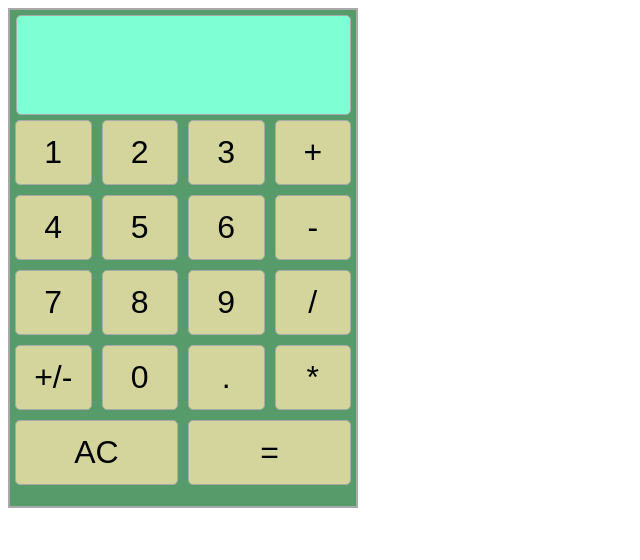
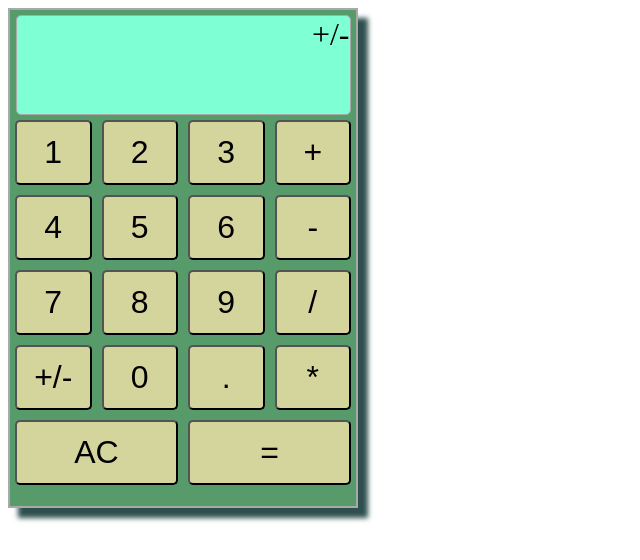
Before and after one commit to olopok/calculator, a plain HTML site: page index.html in a window 1280 px wide. Both pictures are taken after a click on the button "+/-". Shown: the whole page, without its empty margins (0-640 px from the left). Drawn offline with Linux system fonts and the light colour scheme.

Commit message:
start to code in js

```diff
--- a/index.html
+++ b/index.html
@@ -9,28 +9,10 @@
 <body>
 <section class="mainbox">
     <div class="display">
-        <input type="text" name="display" id="display">
+        <!-- <input type="text" name="display" id="display"> -->
     </div>
 
     <div class="buttonbox">
-        <!-- <div class="button">1</div>
-        <div class="button">2</div>
-        <div class="button">3</div>
-        <div class="button">+</div>
-        <div class="button">4</div>
-        <div class="button">5</div>
-        <div class="button">6</div>
-        <div class="button">-</div>
-        <div class="button">7</div>
-        <div class="button">8</div>
-        <div class="button">9</div>
-        <div class="button">/</div>
-        <div class="button">+/-</div>
-        <div class="button">0</div>
-        <div class="button">.</div>
-        <div class="button">x</div>
-        <div class="button">AC</div>
-        <div class="button">=</div> -->
         <button class="button">1</button>
         <button class="button">2</button>
         <button class="button">3</button>
--- a/script.js
+++ b/script.js
@@ -0,0 +1,20 @@
+const BUTTONS = document.querySelectorAll('.button');
+// BUTTONS.foreach(BUTTONS.addEventListener('onclick', displayValue));
+for (let btn of BUTTONS) {
+    btn.addEventListener('click', displayValue);
+};
+
+let numberString = '';
+let display = document.querySelector('.display');
+
+function displayValue(e) {
+    // console.log(typeof e.target.textContent);
+    numberString += e.target.textContent;
+    setValue();
+
+    console.log(numberString);
+};
+
+function setValue() {
+    display.textContent = numberString;
+}
--- a/style.css
+++ b/style.css
@@ -11,9 +11,10 @@
     height: 500px;
     border: 2px solid darkgrey;
     background-color: rgb(87, 155, 107);
+    box-shadow: 10px 10px 5px darkslategrey;
 }
 
-#display {
+.display {
     width: 335px;
     height: 100px;
     align-self: start;
@@ -21,25 +22,25 @@
     border-radius: 5px;
     margin-top: 5px;
     background-color: rgb(127, 255, 212);
+    font-size: 32px;
+    text-align: end;
 }
 
 .buttonbox {
-    /* border: 1px solid; */
     display: flex;
     flex-wrap: wrap;
-        /* justify-content: space-evenly; */
-    /* align-content: space-evenly; */
-    /* padding-top: 5px; */
-    /* margin: 10px; */
 }
 
 .button {
     width: 65px;
     height: 65px;
-    border: 1px solid darkgrey;
     border-radius: 5px;
     margin: 5px;
     flex: auto;
     background-color: rgb(212, 212, 157);
     font-size: 32px;
 }
+
+.button:hover {
+    background-color: cadetblue;
+}
```
